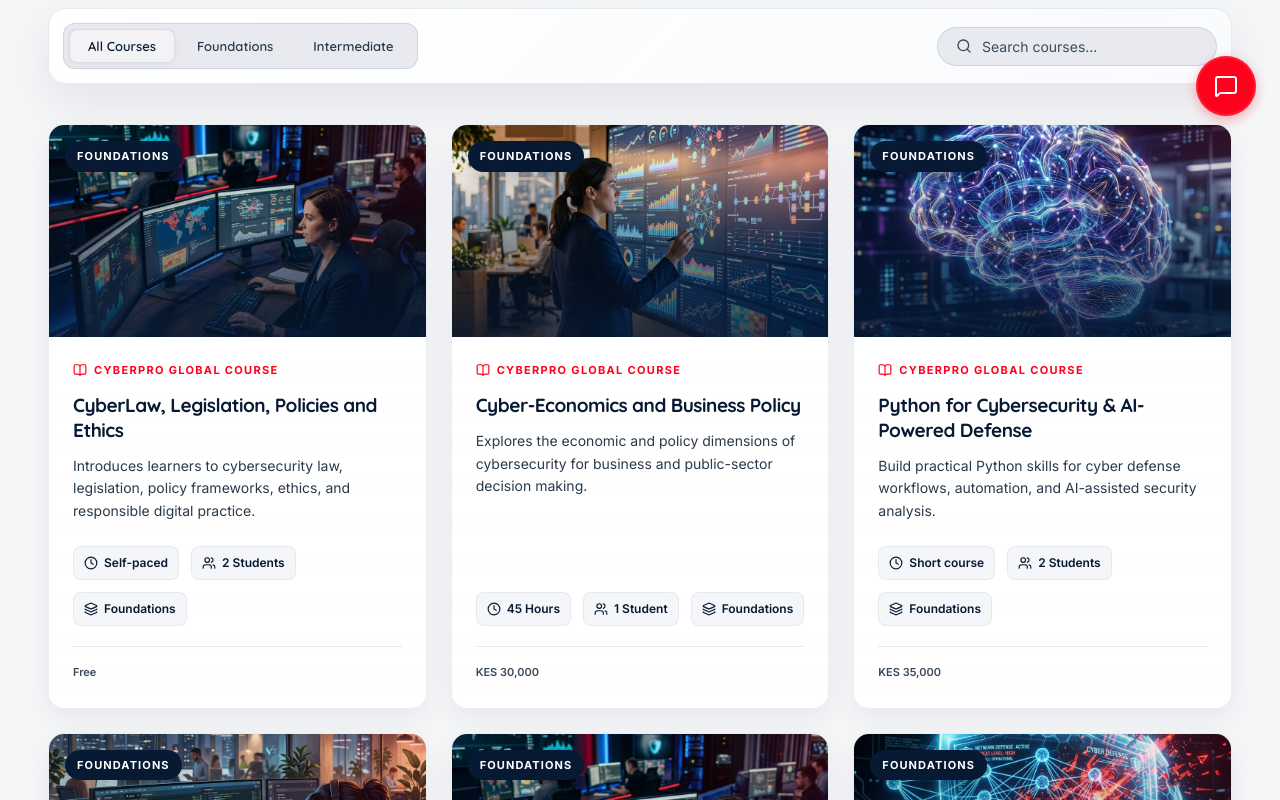
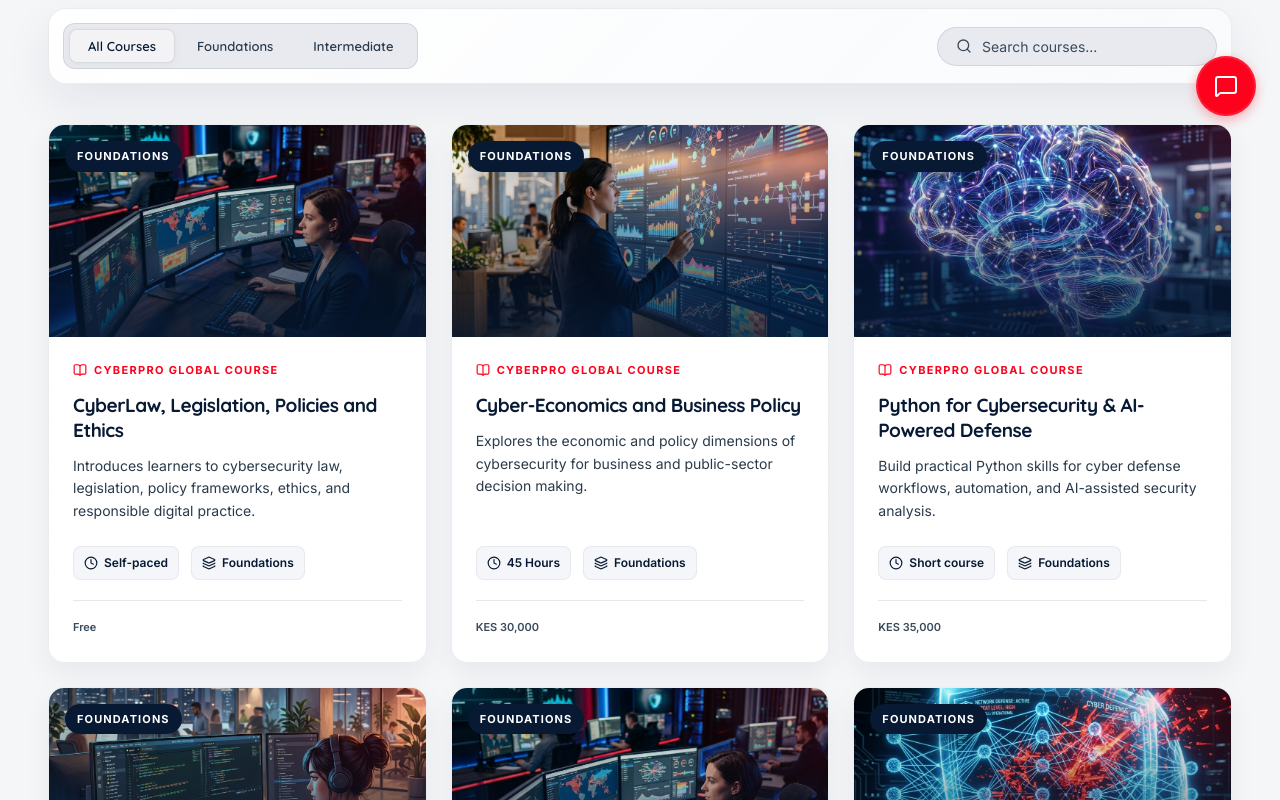
Before and after one commit to AlexMVisionTech/CyberPro_Website_Frontend, a React (Vite) app: page /programs in a window 1280 px wide. Shown: the part 660-1460 px from the top of the page. Built offline with nearby package versions, Linux system fonts and the light colour scheme.

Commit message:
Update website

```diff
--- a/src/pages/ProgramDetail.jsx
+++ b/src/pages/ProgramDetail.jsx
@@ -1,5 +1,5 @@
 import { useParams, Link } from 'react-router-dom';
-import { ArrowLeft, CheckCircle2, Clock, Globe2, Signal, BarChart3, Banknote, Users, ExternalLink } from 'lucide-react';
+import { ArrowLeft, CheckCircle2, Clock, Globe2, Signal, BarChart3, Banknote, ExternalLink } from 'lucide-react';
 import { PROGRAMS, CAT_LABELS } from './Programs';
 import { useModal } from '../hooks/useModal.jsx';
 import './ProgramDetail.css';
@@ -103,13 +103,6 @@ export default function ProgramDetail() {
                     </div>
                   </div>
                   <div className="program-detail__meta-item">
-                    <Users size={20} />
-                    <div>
-                      <span className="program-detail__meta-label">Students</span>
-                      <span className="program-detail__meta-value">{program.students}</span>
-                    </div>
-                  </div>
-                  <div className="program-detail__meta-item">
                     <Signal size={20} />
                     <div>
                       <span className="program-detail__meta-label">Level</span>
--- a/src/pages/Programs.jsx
+++ b/src/pages/Programs.jsx
@@ -1,36 +1,36 @@
 import { useState } from 'react';
 import { Link } from 'react-router-dom';
-import { Search, Clock, Users, Layers, ArrowUpRight, BookOpen } from 'lucide-react';
+import { Search, Clock, Layers, ArrowUpRight, BookOpen } from 'lucide-react';
 import ScrollReveal from '../components/ScrollReveal';
 import './Programs.css';
 
 const PROGRAMS = [
-  { title: 'CyberLaw, Legislation, Policies and Ethics', desc: 'Introduces learners to cybersecurity law, legislation, policy frameworks, ethics, and responsible digital practice.', cat: 'foundation', dur: 'Self-paced', date: '25/09/25', students: '2 Students', lvl: 'Foundations', fee: 'Free', certs: 'Cyber law and ethics', img: '/images/programs/cybersecurity.png', sourceUrl: 'https://cyberpro.global/course/' },
-  { title: 'Cyber-Economics and Business Policy', desc: 'Explores the economic and policy dimensions of cybersecurity for business and public-sector decision making.', cat: 'foundation', dur: '45 Hours', date: '19/07/25', students: '1 Student', lvl: 'Foundations', fee: 'KES 30,000', certs: 'Cyber economics and policy', img: '/images/programs/data_science.png', sourceUrl: 'https://cyberpro.global/course/index.php?categoryid=2' },
-  { title: 'Python for Cybersecurity & AI-Powered Defense', desc: 'Build practical Python skills for cyber defense workflows, automation, and AI-assisted security analysis.', cat: 'foundation', dur: 'Short course', date: '2/07/25', students: '2 Students', lvl: 'Foundations', fee: 'KES 35,000', certs: 'Python security automation', img: '/images/programs/ai_ml.png', sourceUrl: 'https://cyberpro.global/course/index.php?categoryid=2' },
-  { title: 'Network Security & AI-Powered Threat Detection', desc: 'Learn network security practices and AI-enhanced approaches to detect, analyze, and respond to threats.', cat: 'foundation', dur: 'Short course', date: '29/04/25', students: '1 Student', lvl: 'Foundations', fee: 'KES 35,000', certs: 'Network threat detection', img: '/images/programs/network_engineering.jpg', sourceUrl: 'https://cyberpro.global/course/index.php?categoryid=2' },
-  { title: 'Cybersecurity, AI & Cybercrime Laws', desc: 'Connects cybersecurity and AI concepts with cybercrime legislation, compliance, and enforcement context.', cat: 'foundation', dur: 'Short course', date: '17/03/25', students: '1 Student', lvl: 'Foundations', fee: 'KES 35,000', certs: 'Cybercrime law and AI', img: '/images/programs/cybersecurity.png', sourceUrl: 'https://cyberpro.global/course/index.php?categoryid=2' },
-  { title: 'Cybersecurity & AI in Business Management', desc: 'Shows business leaders how cybersecurity and AI affect governance, resilience, operations, and strategy.', cat: 'foundation', dur: 'Short course', date: '17/03/25', students: '2 Students', lvl: 'Foundations', fee: 'KES 35,000', certs: 'Business cyber leadership', img: '/images/programs/emerging_tech.jpg', sourceUrl: 'https://cyberpro.global/course/index.php?categoryid=2' },
-  { title: 'Cybersecurity & AI Fundamentals', desc: 'A beginner-friendly entry into cybersecurity and AI concepts, risks, controls, and practical applications.', cat: 'foundation', dur: 'Short course', date: '29/04/25', students: '1 Student', lvl: 'Foundations', fee: 'KES 35,000', certs: 'Cybersecurity and AI foundations', img: '/images/programs/ai_ml.png', sourceUrl: 'https://cyberpro.global/course/index.php?categoryid=2' },
-  { title: 'Data Analytics, Cybersecurity & AI', desc: 'Combines analytics, cybersecurity, and AI to help learners interpret security data and make better decisions.', cat: 'foundation', dur: 'Short course', date: '17/03/25', students: '17 Students', lvl: 'Foundations', fee: 'KES 35,000', certs: 'Security analytics', img: '/images/programs/data_science.png', sourceUrl: 'https://cyberpro.global/course/index.php?categoryid=2' },
-  { title: 'Cloud Computing & Security', desc: 'Introduces cloud computing concepts and core security practices for protecting modern cloud environments.', cat: 'foundation', dur: 'Short course', date: '9/12/24', students: '1 Student', lvl: 'Foundations', fee: 'KES 35,000', certs: 'Cloud security fundamentals', img: '/images/programs/cloud_computing.png', sourceUrl: 'https://cyberpro.global/course/index.php?categoryid=2' },
-  { title: 'Cyber Law, Legislation, Policies and Ethics', desc: 'Introduces law students and professionals to cybersecurity principles, digital rights, policies, and ethics.', cat: 'foundation', dur: '45 Hours', date: '4/12/24', students: '2 Students', lvl: 'Foundations', fee: 'KES 35,000', certs: 'Cyber law and policy', img: '/images/programs/cybersecurity.png', sourceUrl: 'https://cyberpro.global/course/index.php?categoryid=2' },
-  { title: 'Cybersecurity Awareness for Social Sciences', desc: 'Explains the role of cybersecurity in social science contexts, digital society, data use, and online safety.', cat: 'foundation', dur: '40 Hours', date: '9/12/24', students: '1 Student', lvl: 'Foundations', fee: 'KES 25,000', certs: 'Cyber awareness', img: '/images/programs/emerging_tech.jpg', sourceUrl: 'https://cyberpro.global/course/index.php?categoryid=2' },
-  { title: 'Cybersecurity for Agriculture and Smart Farming', desc: 'Covers cybersecurity risks, protections, and resilience practices for agriculture and smart farming systems.', cat: 'foundation', dur: '45 Hours', date: '17/02/25', students: '1 Student', lvl: 'Foundations', fee: 'KES 35,000', certs: 'Agri-tech security', img: '/images/programs/iot_security.jpg', sourceUrl: 'https://cyberpro.global/course/index.php?categoryid=2' },
-  { title: 'Cybersecurity Foundational Skills', desc: 'COP 400 foundational cybersecurity training covering essential concepts, skills, and security practices.', cat: 'foundation', dur: 'Short course', date: '2/04/25', students: '35 Students', lvl: 'Foundations', fee: 'KES 35,000', certs: 'Foundational cybersecurity', img: '/images/programs/cybersecurity.png', sourceUrl: 'https://cyberpro.global/course/index.php?categoryid=2' },
-  { title: 'Cybersecurity, Blockchain, and FinTech', desc: 'Introduces the application of cybersecurity to blockchain, fintech platforms, digital assets, and trust systems.', cat: 'foundation', dur: '60 Hours', date: '4/12/24', students: '1 Student', lvl: 'Foundations', fee: 'KES 35,000', certs: 'Blockchain and fintech security', img: '/images/programs/blockchain.jpg', sourceUrl: 'https://cyberpro.global/course/index.php?categoryid=2' },
-  { title: 'Digital Art and Intellectual Property', desc: 'Helps arts students understand digital art, intellectual property, online ownership, and cybersecurity intersections.', cat: 'foundation', dur: '35 Hours', date: '4/12/24', students: '1 Student', lvl: 'Foundations', fee: 'KES 35,000', certs: 'Digital IP awareness', img: '/images/programs/emerging_tech.jpg', sourceUrl: 'https://cyberpro.global/course/index.php?categoryid=2' },
-  { title: 'Financial Data Protection and Cybersecurity', desc: 'Explores cybersecurity strategies for protecting financial data, systems, transactions, and regulated workflows.', cat: 'foundation', dur: '50 Hours', date: '9/12/24', students: '1 Student', lvl: 'Foundations', fee: 'KES 35,000', certs: 'Financial data security', img: '/images/programs/database_admin.jpg', sourceUrl: 'https://cyberpro.global/course/index.php?categoryid=2' },
-  { title: 'Security Essentials: Networks and Endpoints', desc: 'Introduces the fundamental concepts required to secure networks, endpoints, users, and connected assets.', cat: 'foundation', dur: '45 Hours', date: '4/12/24', students: '1 Student', lvl: 'Foundations', fee: 'KES 35,000', certs: 'Network and endpoint essentials', img: '/images/programs/network_engineering.jpg', sourceUrl: 'https://cyberpro.global/course/index.php?categoryid=2' },
-  { title: 'Cyber-Economics and Business Policy - Intermediate', desc: 'A deeper cybersecurity and economic policy course for learners ready to connect security decisions with business policy.', cat: 'intermediate', dur: '45 Hours', date: '4/12/24', students: '4 Students', lvl: 'Intermediate', fee: 'KES 35,000', certs: 'Cyber economics and business policy', img: '/images/programs/data_science.png', sourceUrl: 'https://cyberpro.global/course/index.php?categoryid=3' },
-  { title: 'Cybersecurity in E-commerce and Digital Markets', desc: 'Covers cybersecurity considerations for e-commerce platforms, online markets, customer trust, and digital transactions.', cat: 'intermediate', dur: '45 Hours', date: '4/12/24', students: '1 Student', lvl: 'Intermediate', fee: 'KES 35,000', certs: 'E-commerce security', img: '/images/programs/fullstack_dev.jpg', sourceUrl: 'https://cyberpro.global/course/index.php?categoryid=3' },
-  { title: 'Cybersecurity and Digital Marketing', desc: 'Explores security and privacy practices for digital marketing operations, platforms, campaigns, and customer data.', cat: 'intermediate', dur: '45 Hours', date: '4/12/24', students: '1 Student', lvl: 'Intermediate', fee: 'KES 35,000', certs: 'Marketing data security', img: '/images/programs/emerging_tech.jpg', sourceUrl: 'https://cyberpro.global/course/index.php?categoryid=3' },
-  { title: 'Data Security and Privacy in Business Operations', desc: 'A 40-hour course on protecting business data, privacy obligations, operational controls, and cyber hygiene.', cat: 'intermediate', dur: '40 Hours', date: '4/12/24', students: '1 Student', lvl: 'Intermediate', fee: 'KES 35,000', certs: 'Data privacy operations', img: '/images/programs/database_admin.jpg', sourceUrl: 'https://cyberpro.global/course/index.php?categoryid=3' },
-  { title: 'Advanced Endpoint Security for IoT Devices', desc: 'Equips learners to secure IoT endpoints, device fleets, embedded environments, and connected infrastructure.', cat: 'intermediate', dur: '45 Hours', date: '4/12/24', students: '1 Student', lvl: 'Intermediate', fee: 'KES 35,000', certs: 'IoT endpoint security', img: '/images/programs/iot_security.jpg', sourceUrl: 'https://cyberpro.global/course/index.php?categoryid=3' },
-  { title: 'Mobile Device Security', desc: 'A comprehensive 45-hour course covering mobile device threats, controls, policy, and secure usage practices.', cat: 'intermediate', dur: '45 Hours', date: '4/12/24', students: '1 Student', lvl: 'Intermediate', fee: 'KES 35,000', certs: 'Mobile security', img: '/images/programs/cybersecurity.png', sourceUrl: 'https://cyberpro.global/course/index.php?categoryid=3' },
-  { title: 'Endpoint Protection and Response', desc: 'Covers endpoint protection and response concepts, building on network and endpoint security essentials.', cat: 'intermediate', dur: '45 Hours', date: '4/12/24', students: '1 Student', lvl: 'Intermediate', fee: 'KES 35,000', certs: 'Endpoint response', img: '/images/programs/digital_forensics.png', sourceUrl: 'https://cyberpro.global/course/index.php?categoryid=3' },
-  { title: 'Cybersecurity Incident Response and Management', desc: 'A 45-hour course preparing learners to manage cyber incidents, response workflows, and operational coordination.', cat: 'intermediate', dur: '45 Hours', date: '4/12/24', students: '1 Student', lvl: 'Intermediate', fee: 'KES 35,000', certs: 'Incident response', img: '/images/programs/digital_forensics.png', sourceUrl: 'https://cyberpro.global/course/index.php?categoryid=3' },
-  { title: 'Cyber Threat Intelligence and Analysis', desc: 'Teaches learners to collect, interpret, and apply threat intelligence for stronger detection and defense.', cat: 'intermediate', dur: '45 Hours', date: '4/12/24', students: '1 Student', lvl: 'Intermediate', fee: 'KES 35,000', certs: 'Threat intelligence', img: '/images/programs/ethical_hacking.png', sourceUrl: 'https://cyberpro.global/course/index.php?categoryid=3' },
+  { title: 'CyberLaw, Legislation, Policies and Ethics', desc: 'Introduces learners to cybersecurity law, legislation, policy frameworks, ethics, and responsible digital practice.', cat: 'foundation', dur: 'Self-paced', date: '25/09/25', lvl: 'Foundations', fee: 'Free', certs: 'Cyber law and ethics', img: '/images/programs/cybersecurity.png', sourceUrl: 'https://cyberpro.global/course/' },
+  { title: 'Cyber-Economics and Business Policy', desc: 'Explores the economic and policy dimensions of cybersecurity for business and public-sector decision making.', cat: 'foundation', dur: '45 Hours', date: '19/07/25', lvl: 'Foundations', fee: 'KES 30,000', certs: 'Cyber economics and policy', img: '/images/programs/data_science.png', sourceUrl: 'https://cyberpro.global/course/index.php?categoryid=2' },
+  { title: 'Python for Cybersecurity & AI-Powered Defense', desc: 'Build practical Python skills for cyber defense workflows, automation, and AI-assisted security analysis.', cat: 'foundation', dur: 'Short course', date: '2/07/25', lvl: 'Foundations', fee: 'KES 35,000', certs: 'Python security automation', img: '/images/programs/ai_ml.png', sourceUrl: 'https://cyberpro.global/course/index.php?categoryid=2' },
+  { title: 'Network Security & AI-Powered Threat Detection', desc: 'Learn network security practices and AI-enhanced approaches to detect, analyze, and respond to threats.', cat: 'foundation', dur: 'Short course', date: '29/04/25', lvl: 'Foundations', fee: 'KES 35,000', certs: 'Network threat detection', img: '/images/programs/network_engineering.jpg', sourceUrl: 'https://cyberpro.global/course/index.php?categoryid=2' },
+  { title: 'Cybersecurity, AI & Cybercrime Laws', desc: 'Connects cybersecurity and AI concepts with cybercrime legislation, compliance, and enforcement context.', cat: 'foundation', dur: 'Short course', date: '17/03/25', lvl: 'Foundations', fee: 'KES 35,000', certs: 'Cybercrime law and AI', img: '/images/programs/cybersecurity.png', sourceUrl: 'https://cyberpro.global/course/index.php?categoryid=2' },
+  { title: 'Cybersecurity & AI in Business Management', desc: 'Shows business leaders how cybersecurity and AI affect governance, resilience, operations, and strategy.', cat: 'foundation', dur: 'Short course', date: '17/03/25', lvl: 'Foundations', fee: 'KES 35,000', certs: 'Business cyber leadership', img: '/images/programs/emerging_tech.jpg', sourceUrl: 'https://cyberpro.global/course/index.php?categoryid=2' },
+  { title: 'Cybersecurity & AI Fundamentals', desc: 'A beginner-friendly entry into cybersecurity and AI concepts, risks, controls, and practical applications.', cat: 'foundation', dur: 'Short course', date: '29/04/25', lvl: 'Foundations', fee: 'KES 35,000', certs: 'Cybersecurity and AI foundations', img: '/images/programs/ai_ml.png', sourceUrl: 'https://cyberpro.global/course/index.php?categoryid=2' },
+  { title: 'Data Analytics, Cybersecurity & AI', desc: 'Combines analytics, cybersecurity, and AI to help learners interpret security data and make better decisions.', cat: 'foundation', dur: 'Short course', date: '17/03/25', lvl: 'Foundations', fee: 'KES 35,000', certs: 'Security analytics', img: '/images/programs/data_science.png', sourceUrl: 'https://cyberpro.global/course/index.php?categoryid=2' },
+  { title: 'Cloud Computing & Security', desc: 'Introduces cloud computing concepts and core security practices for protecting modern cloud environments.', cat: 'foundation', dur: 'Short course', date: '9/12/24', lvl: 'Foundations', fee: 'KES 35,000', certs: 'Cloud security fundamentals', img: '/images/programs/cloud_computing.png', sourceUrl: 'https://cyberpro.global/course/index.php?categoryid=2' },
+  { title: 'Cyber Law, Legislation, Policies and Ethics', desc: 'Introduces law students and professionals to cybersecurity principles, digital rights, policies, and ethics.', cat: 'foundation', dur: '45 Hours', date: '4/12/24', lvl: 'Foundations', fee: 'KES 35,000', certs: 'Cyber law and policy', img: '/images/programs/cybersecurity.png', sourceUrl: 'https://cyberpro.global/course/index.php?categoryid=2' },
+  { title: 'Cybersecurity Awareness for Social Sciences', desc: 'Explains the role of cybersecurity in social science contexts, digital society, data use, and online safety.', cat: 'foundation', dur: '40 Hours', date: '9/12/24', lvl: 'Foundations', fee: 'KES 25,000', certs: 'Cyber awareness', img: '/images/programs/emerging_tech.jpg', sourceUrl: 'https://cyberpro.global/course/index.php?categoryid=2' },
+  { title: 'Cybersecurity for Agriculture and Smart Farming', desc: 'Covers cybersecurity risks, protections, and resilience practices for agriculture and smart farming systems.', cat: 'foundation', dur: '45 Hours', date: '17/02/25', lvl: 'Foundations', fee: 'KES 35,000', certs: 'Agri-tech security', img: '/images/programs/iot_security.jpg', sourceUrl: 'https://cyberpro.global/course/index.php?categoryid=2' },
+  { title: 'Cybersecurity Foundational Skills', desc: 'COP 400 foundational cybersecurity training covering essential concepts, skills, and security practices.', cat: 'foundation', dur: 'Short course', date: '2/04/25', lvl: 'Foundations', fee: 'KES 35,000', certs: 'Foundational cybersecurity', img: '/images/programs/cybersecurity.png', sourceUrl: 'https://cyberpro.global/course/index.php?categoryid=2' },
+  { title: 'Cybersecurity, Blockchain, and FinTech', desc: 'Introduces the application of cybersecurity to blockchain, fintech platforms, digital assets, and trust systems.', cat: 'foundation', dur: '60 Hours', date: '4/12/24', lvl: 'Foundations', fee: 'KES 35,000', certs: 'Blockchain and fintech security', img: '/images/programs/blockchain.jpg', sourceUrl: 'https://cyberpro.global/course/index.php?categoryid=2' },
+  { title: 'Digital Art and Intellectual Property', desc: 'Helps arts students understand digital art, intellectual property, online ownership, and cybersecurity intersections.', cat: 'foundation', dur: '35 Hours', date: '4/12/24', lvl: 'Foundations', fee: 'KES 35,000', certs: 'Digital IP awareness', img: '/images/programs/emerging_tech.jpg', sourceUrl: 'https://cyberpro.global/course/index.php?categoryid=2' },
+  { title: 'Financial Data Protection and Cybersecurity', desc: 'Explores cybersecurity strategies for protecting financial data, systems, transactions, and regulated workflows.', cat: 'foundation', dur: '50 Hours', date: '9/12/24', lvl: 'Foundations', fee: 'KES 35,000', certs: 'Financial data security', img: '/images/programs/database_admin.jpg', sourceUrl: 'https://cyberpro.global/course/index.php?categoryid=2' },
+  { title: 'Security Essentials: Networks and Endpoints', desc: 'Introduces the fundamental concepts required to secure networks, endpoints, users, and connected assets.', cat: 'foundation', dur: '45 Hours', date: '4/12/24', lvl: 'Foundations', fee: 'KES 35,000', certs: 'Network and endpoint essentials', img: '/images/programs/network_engineering.jpg', sourceUrl: 'https://cyberpro.global/course/index.php?categoryid=2' },
+  { title: 'Cyber-Economics and Business Policy - Intermediate', desc: 'A deeper cybersecurity and economic policy course for learners ready to connect security decisions with business policy.', cat: 'intermediate', dur: '45 Hours', date: '4/12/24', lvl: 'Intermediate', fee: 'KES 35,000', certs: 'Cyber economics and business policy', img: '/images/programs/data_science.png', sourceUrl: 'https://cyberpro.global/course/index.php?categoryid=3' },
+  { title: 'Cybersecurity in E-commerce and Digital Markets', desc: 'Covers cybersecurity considerations for e-commerce platforms, online markets, customer trust, and digital transactions.', cat: 'intermediate', dur: '45 Hours', date: '4/12/24', lvl: 'Intermediate', fee: 'KES 35,000', certs: 'E-commerce security', img: '/images/programs/fullstack_dev.jpg', sourceUrl: 'https://cyberpro.global/course/index.php?categoryid=3' },
+  { title: 'Cybersecurity and Digital Marketing', desc: 'Explores security and privacy practices for digital marketing operations, platforms, campaigns, and customer data.', cat: 'intermediate', dur: '45 Hours', date: '4/12/24', lvl: 'Intermediate', fee: 'KES 35,000', certs: 'Marketing data security', img: '/images/programs/emerging_tech.jpg', sourceUrl: 'https://cyberpro.global/course/index.php?categoryid=3' },
+  { title: 'Data Security and Privacy in Business Operations', desc: 'A 40-hour course on protecting business data, privacy obligations, operational controls, and cyber hygiene.', cat: 'intermediate', dur: '40 Hours', date: '4/12/24', lvl: 'Intermediate', fee: 'KES 35,000', certs: 'Data privacy operations', img: '/images/programs/database_admin.jpg', sourceUrl: 'https://cyberpro.global/course/index.php?categoryid=3' },
+  { title: 'Advanced Endpoint Security for IoT Devices', desc: 'Equips learners to secure IoT endpoints, device fleets, embedded environments, and connected infrastructure.', cat: 'intermediate', dur: '45 Hours', date: '4/12/24', lvl: 'Intermediate', fee: 'KES 35,000', certs: 'IoT endpoint security', img: '/images/programs/iot_security.jpg', sourceUrl: 'https://cyberpro.global/course/index.php?categoryid=3' },
+  { title: 'Mobile Device Security', desc: 'A comprehensive 45-hour course covering mobile device threats, controls, policy, and secure usage practices.', cat: 'intermediate', dur: '45 Hours', date: '4/12/24', lvl: 'Intermediate', fee: 'KES 35,000', certs: 'Mobile security', img: '/images/programs/cybersecurity.png', sourceUrl: 'https://cyberpro.global/course/index.php?categoryid=3' },
+  { title: 'Endpoint Protection and Response', desc: 'Covers endpoint protection and response concepts, building on network and endpoint security essentials.', cat: 'intermediate', dur: '45 Hours', date: '4/12/24', lvl: 'Intermediate', fee: 'KES 35,000', certs: 'Endpoint response', img: '/images/programs/digital_forensics.png', sourceUrl: 'https://cyberpro.global/course/index.php?categoryid=3' },
+  { title: 'Cybersecurity Incident Response and Management', desc: 'A 45-hour course preparing learners to manage cyber incidents, response workflows, and operational coordination.', cat: 'intermediate', dur: '45 Hours', date: '4/12/24', lvl: 'Intermediate', fee: 'KES 35,000', certs: 'Incident response', img: '/images/programs/digital_forensics.png', sourceUrl: 'https://cyberpro.global/course/index.php?categoryid=3' },
+  { title: 'Cyber Threat Intelligence and Analysis', desc: 'Teaches learners to collect, interpret, and apply threat intelligence for stronger detection and defense.', cat: 'intermediate', dur: '45 Hours', date: '4/12/24', lvl: 'Intermediate', fee: 'KES 35,000', certs: 'Threat intelligence', img: '/images/programs/ethical_hacking.png', sourceUrl: 'https://cyberpro.global/course/index.php?categoryid=3' },
 ];
 
 const TABS = [
@@ -139,9 +139,6 @@ export default function Programs() {
                         <Clock size={14} /> <span>{prog.dur}</span>
                       </div>
                       <div className="meta-item">
-                        <Users size={14} /> <span>{prog.students}</span>
-                      </div>
-                      <div className="meta-item">
                         <Layers size={14} /> <span>{prog.lvl}</span>
                       </div>
                     </div>
```
Also changed, not shown: 2 other files (tests, documents, lock files or other folders).
